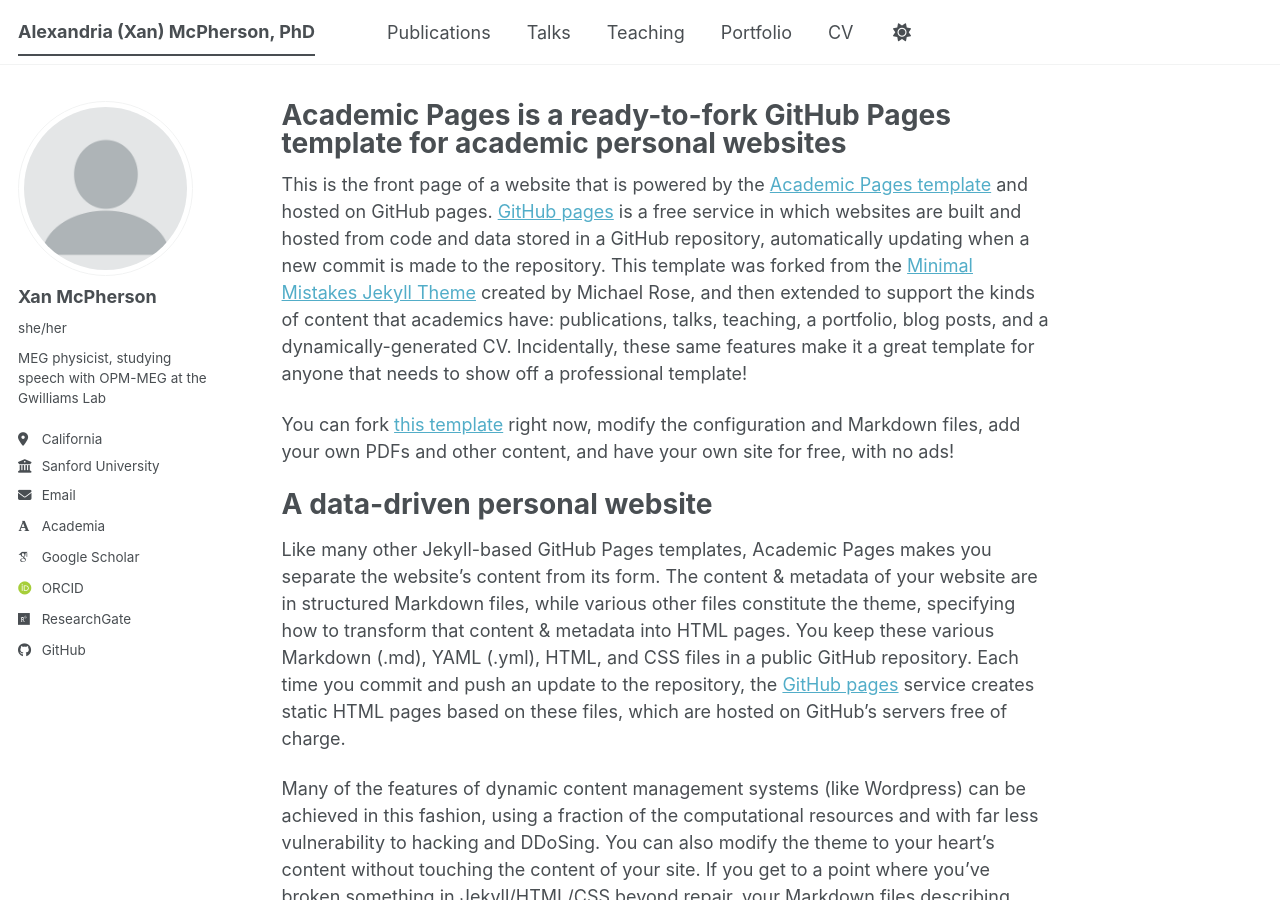
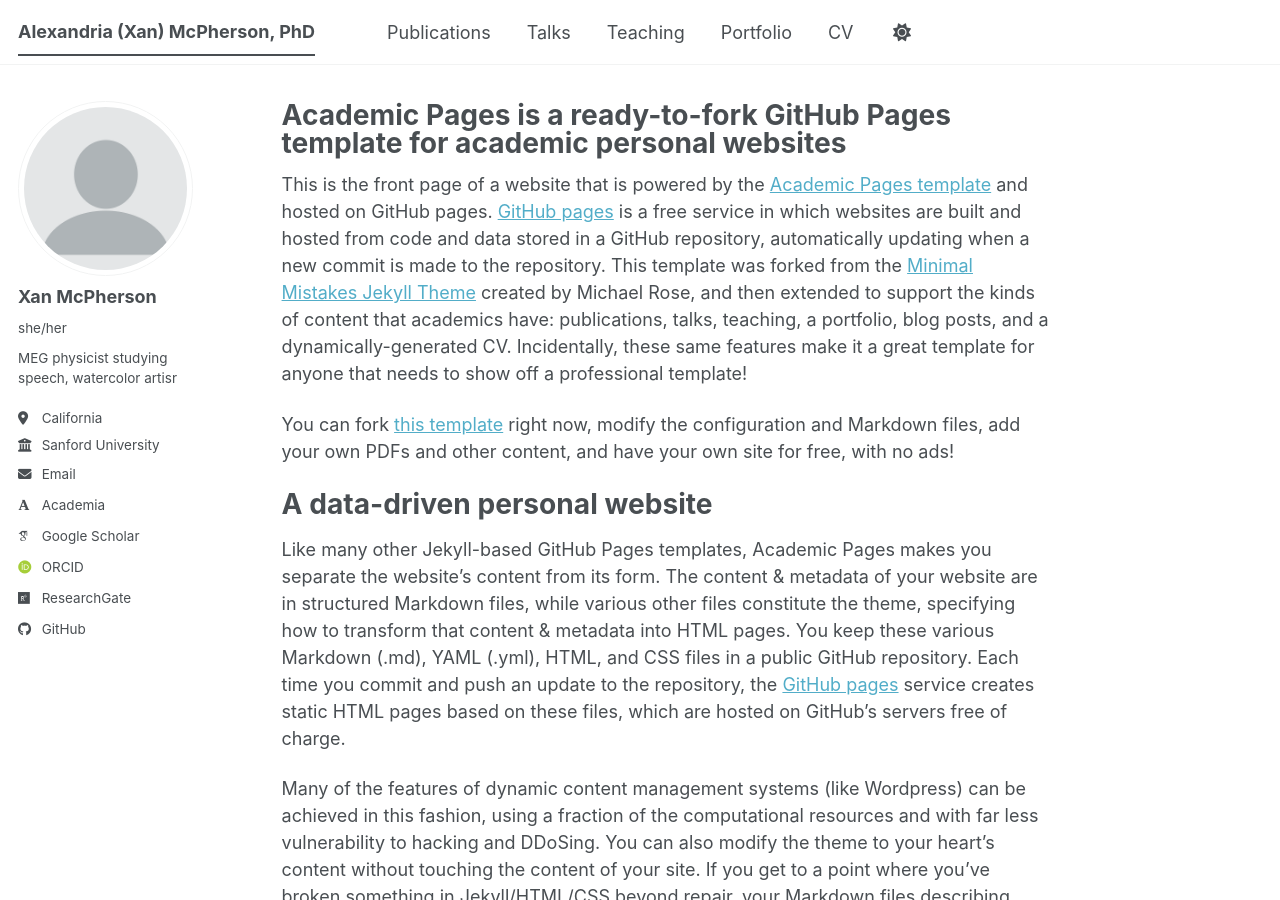
Before and after one commit to xannnimal/xannnimal.github.io, a Jekyll site: the page built from _pages/about.md, in a window 1280 px wide and 900 px high. Built offline with Jekyll 4.4.1, drawn with Linux system fonts in a browser that asks for light colours; some web fonts are replaced; a script bundle is joined from its source files by our own code; library files that are not in the unit come from our copies.

Commit message:
Update _config.yml

```diff
--- a/_config.yml
+++ b/_config.yml
@@ -26,7 +26,7 @@
   avatar           : "profile.png"
   name             : "Xan McPherson"
   pronouns         : "she/her"
-  bio              : "MEG physicist, studying speech with OPM-MEG at the Gwilliams Lab"
+  bio              : "MEG physicist studying speech, watercolor artisr"
   location         : "California"
   employer         : "Sanford University"
   uri              : # URL
```
